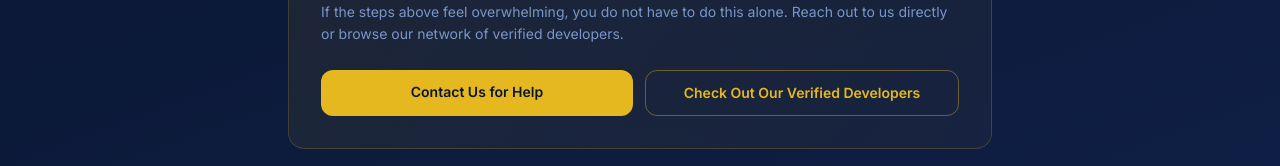
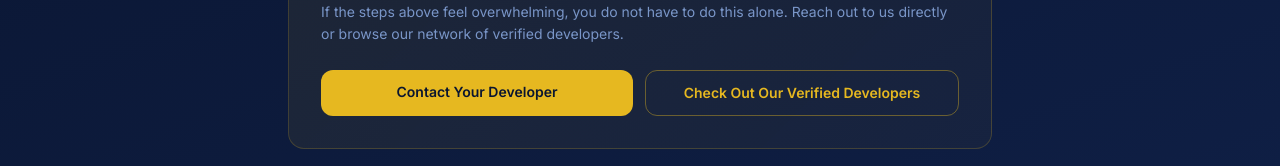
Before and after one commit to moneystavinci/motometrix, a Next.js app: page /onboarding in a window 1280 px wide. Shown: the part 1055-1221 px from the top of the page. Built offline with nearby package versions, Linux system fonts and the light colour scheme.

Commit message:
Update email link and button text in onboarding page

```diff
--- a/src/app/onboarding/page.tsx
+++ b/src/app/onboarding/page.tsx
@@ -7,10 +7,9 @@ const steps = [
 ];
 
 export default function OnboardingPage() {
-  const email = "sales@smartcontractsescrow.net";
   const subject = encodeURIComponent("GA4 Setup Help Request");
-  const body = encodeURIComponent("Hi,\n\nI need help setting up Google Analytics 4 for my website.\n\nI found you through Motometrix.\n\nPlease get in touch!\n\nThanks,");
-  const mailtoLink = `mailto:${email}?subject=${subject}&body=${body}`;
+  const body = encodeURIComponent("Hi,\n\nI need help setting up Google Analytics 4 for my website.\n\nPlease get in touch!\n\nThanks,");
+  const mailtoLink = `mailto:?subject=${subject}&body=${body}`;
 
   return (
     <div className="min-h-screen" style={{ background: "linear-gradient(160deg, #060d1f 0%, #0a1530 40%, #0f1f45 100%)" }}>
@@ -48,7 +47,7 @@ export default function OnboardingPage() {
           <h3 className="text-white font-semibold text-lg mb-2">Need a hand setting this up?</h3>
           <p className="text-navy-300 text-sm mb-6 leading-relaxed">If the steps above feel overwhelming, you do not have to do this alone. Reach out to us directly or browse our network of verified developers.</p>
           <div className="flex flex-col sm:flex-row gap-3">
-            <a href={mailtoLink} className="flex-1 text-center font-bold px-6 py-3 rounded-xl text-sm" style={{ background: "#e6b820", color: "#0a1530" }}>Contact Us for Help</a>
+            <a href={mailtoLink} className="flex-1 text-center font-bold px-6 py-3 rounded-xl text-sm" style={{ background: "#e6b820", color: "#0a1530" }}>Contact Your Developer</a>
             <a href="https://www.smartcontractsescrow.net/find-seller" target="_blank" rel="noopener noreferrer" className="flex-1 text-center font-bold px-6 py-3 rounded-xl text-sm" style={{ background: "transparent", border: "1px solid rgba(230,184,32,0.4)", color: "#e6b820" }}>Check Out Our Verified Developers</a>
           </div>
         </div>
```
